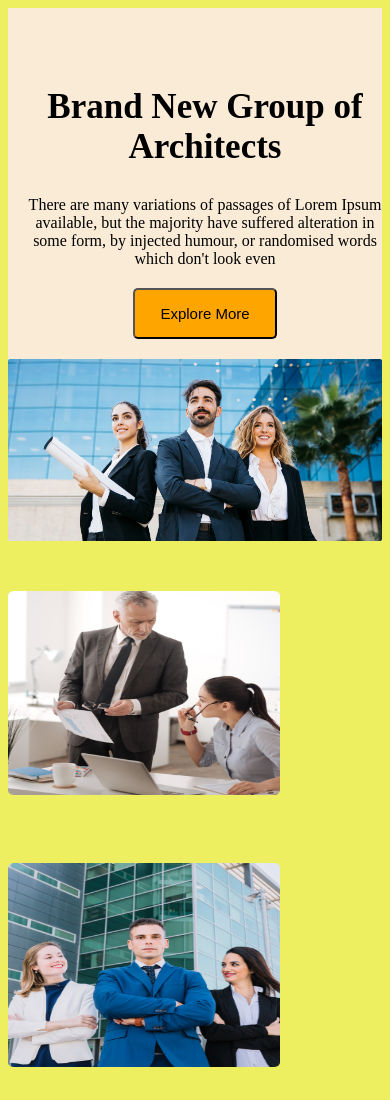
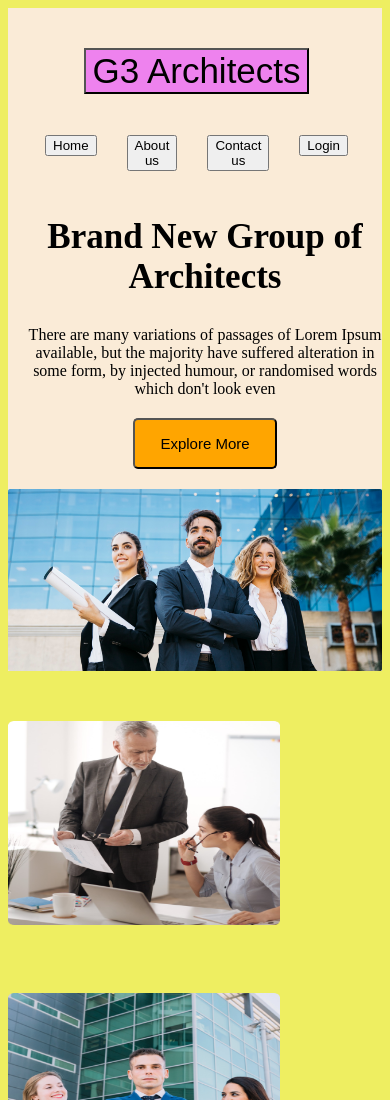
Before and after one commit to anirbanbanai/success-project, a plain HTML site: page index.html in a window 390 px wide. Shown: the top 1100 px of the page. Drawn offline with Linux system fonts and the light colour scheme.

Commit message:
my added

```diff
--- a/style.css
+++ b/style.css
@@ -51,7 +51,7 @@ body {
 
 .header {
 
-    width: 500px;
+    width: 720px;
     height: 90px;
     padding: 20px;
     display: flex;
@@ -314,13 +314,10 @@ footer {
 @media only screen and (max-width: 576px) {
 
 
-    .header
-     {
-        display: none;
-    }
 
 
-    body {}
+
+
 
     /* ------------------
            section 1
@@ -329,8 +326,14 @@ footer {
 
 
     .header {
-        display: none;
+      width: 300px;
+        display: grid;
+        grid-template-columns: repeat(1,1fr);
 
+    }
+
+    .header-div1{
+        text-align: center;
     }
 
     .sec1-div1 {
```
